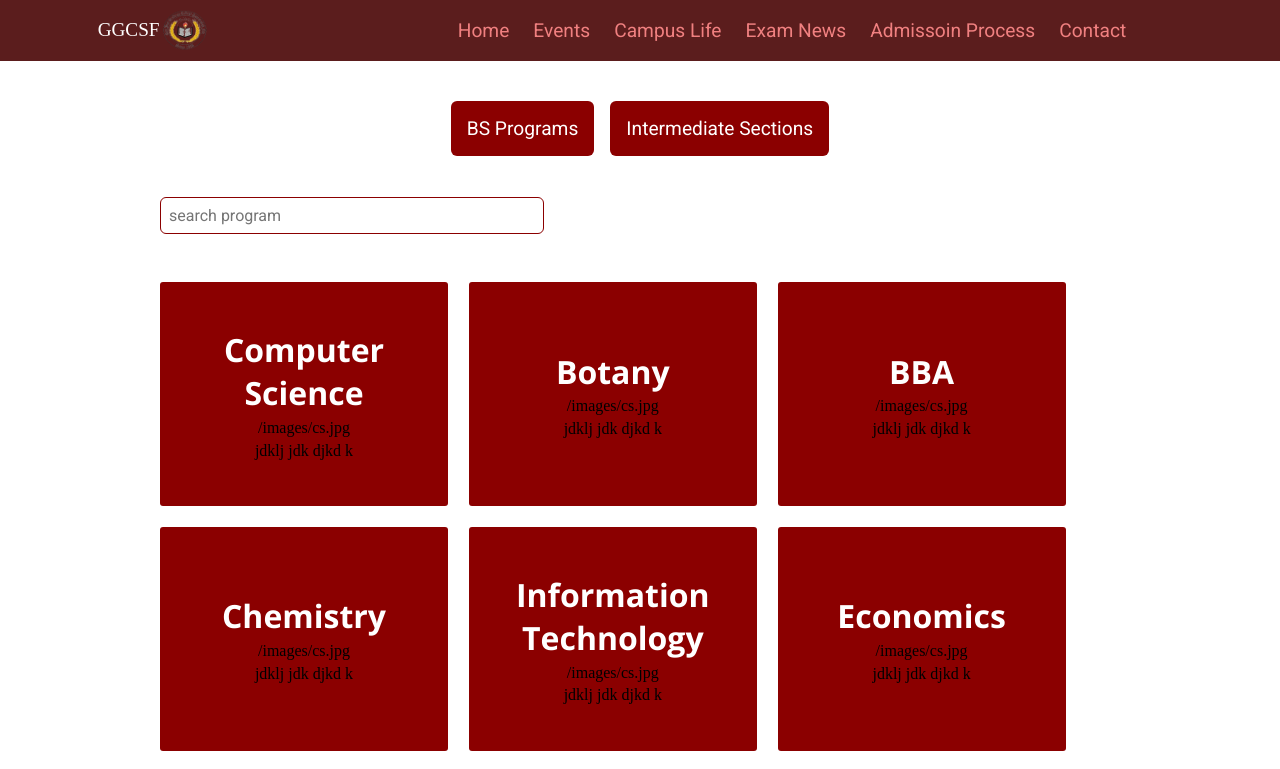
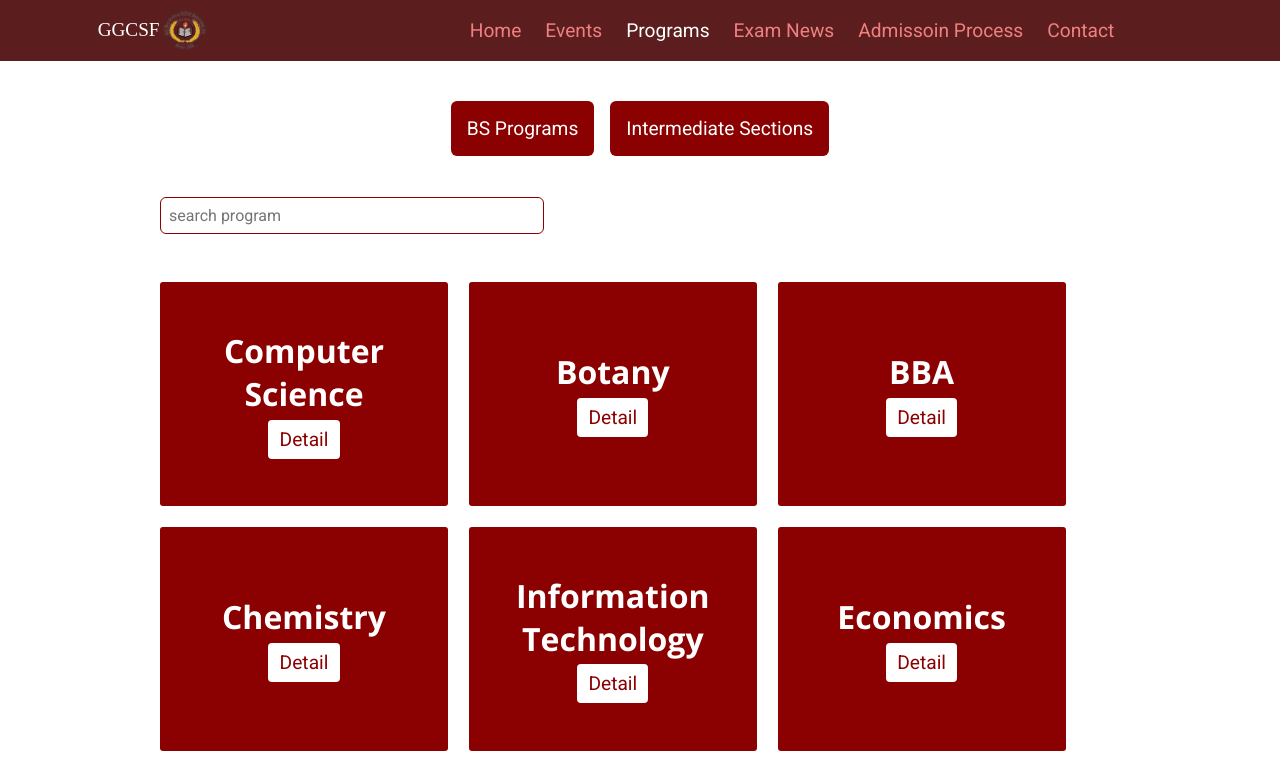
Before and after one commit to RMHamzaArif89/FYP-College-Website, a React (Vite) app in the folder College_Site_Frontend/: page /programs in a window 1280 px wide. Shown: the top 769 px of the page. Built offline with nearby package versions, Linux system fonts and the light colour scheme.

Commit message:
updated eventsPage ProgramsPage & examNews

```diff
--- a/College_Site_Frontend/src/Components/Nav/NavLinks.jsx
+++ b/College_Site_Frontend/src/Components/Nav/NavLinks.jsx
@@ -7,7 +7,7 @@ function NavLinks() {
   <>
    <NavLink to="/" exact activeClassName="active">Home</NavLink>
                 <NavLink to="/eventsPage" activeClassName="active">Events</NavLink>
-                <NavLink to="/campusLife" activeClassName="active">Campus Life</NavLink>
+                <NavLink to="/programs" activeClassName="active">Programs</NavLink>
                 <NavLink to="/examNews" activeClassName="active">Exam News</NavLink>
                 <NavLink to="/admissionProcess" activeClassName="active">Admissoin Process</NavLink>
                 <NavLink to="/contact" activeClassName="active">Contact</NavLink>
--- a/College_Site_Frontend/src/Pages/EventsPage/EventsPage.jsx
+++ b/College_Site_Frontend/src/Pages/EventsPage/EventsPage.jsx
@@ -10,7 +10,9 @@ function EventsPage() {
   return (
     <div className='eventsPage'>
       <div className="eventPageCon1">
-        GPCSF Organize multiple Events in a year with consistencey
+        <div className="eventConText">
+          <div className="eventConTextH1">  GPCSF Organize multiple Events in a year with consistencey</div>
+        </div>
       </div>
       <div className="eventPageUpcoming">
         <div className="upcomingHeading">
--- a/College_Site_Frontend/src/Pages/ExamNews/examNews.css
+++ b/College_Site_Frontend/src/Pages/ExamNews/examNews.css
@@ -20,8 +20,10 @@
 
 
 .examCard{
-    width: 40%;
-    height: 14rem;
+    min-height: 40%;
+    max-width: auto;
+    min-height: 14rem;
+    max-height: auto;
     display: flex;
     cursor: pointer;
     flex-direction: column;
--- a/College_Site_Frontend/src/Pages/Programs/BS.jsx
+++ b/College_Site_Frontend/src/Pages/Programs/BS.jsx
@@ -1,9 +1,18 @@
 import React, { useState } from 'react'
 import { BSData } from './ProgramsData'
+import ProgramsModal from './ProgramsModal'
+import './programs.css'
 
 function BS() {
   let[query,setQuery]=useState('')
+  const[programModal,setProgramsModal]=useState(false)
+  const [ind,setInd]=useState(0)
   // console.log(query)
+
+  const openModalFunc=(i)=>{
+    setInd(i)
+    setProgramsModal(true)
+  }
   return (
 <>
 <input type="text" placeholder='search program' className='searchProgram' value={query} onChange={(e)=>{setQuery(e.target.value)}}/>
@@ -13,16 +22,16 @@ function BS() {
             BSData.filter((data)=>{
               return query.toLowerCase() ===''? data:
               data.title.toLowerCase().includes(query.toLowerCase())
-            }).map((data)=>{
+            }).map((data,i)=>{
                 return(
                <div className="programsCard">
                 <div className="programsTitle ">{data.title}</div>
-                    <div className="programsImg">{data.img}</div>
-                    <div className="programsDes">{data.description}</div>
+                <div className="programsBtn" onClick={()=>openModalFunc(i)}>Detail</div>
                </div>
                 )
             })
         }
+        {programModal&&<ProgramsModal data={BSData[ind]} setModal={setProgramsModal}/>}
   </div>
 </>
   )
--- a/College_Site_Frontend/src/Pages/Programs/Inter.jsx
+++ b/College_Site_Frontend/src/Pages/Programs/Inter.jsx
@@ -15,7 +15,7 @@ function Inter() {
                     return(
                    <div className="programsCard">
                     <div className="programsTitle ">{data.title}</div>
-                        <div className="programsImg">{data.img}</div>
+                      <img src={data.img} alt="" className="programsImg" />
                         <div className="programsDes">{data.description}</div>
                    </div>
                     )
--- a/College_Site_Frontend/src/Pages/Programs/ProgramsData.js
+++ b/College_Site_Frontend/src/Pages/Programs/ProgramsData.js
@@ -2,27 +2,27 @@
     {
         title:'ICS',
         img:'/',
-        description:'djkd kd dkj '
+        description:''
     },
     {
         title:'FSc (Pre-Medical)',
         img:'/',
-        description:'djkd kd dkj '
+        description:''
     },
     {
         title:'FSc (Pre-Enginerring)',
         img:'/',
-        description:'djkd kd dkj '
+
     },
     {
         title:'ICOM (Commerce)',
         img:'/',
-        description:'djkd kd dkj '
+
     },
     {
         title:'FA (Humanities/Arts)',
         img:'/',
-        description:'djkd kd dkj '
+
     },
 ]
 
@@ -31,87 +31,92 @@ const BSData=[
     {
         title:'Computer Science',
         img:'/images/cs.jpg',
-        description:'jdklj jdk djkd k'
+        description:'The Mission of the department is to be responsible for prototypical education and training to students in all the feilds of computing. So that they can effectively contribute to academia and industry. The visionof Computer Science Departmentis to ensure that our students get maximum adbangtage of themodern computerrelatedtechnologies to solve complex scientific problems.'
     },
     {
         title:'Botany',
         img:'/images/cs.jpg',
-        description:'jdklj jdk djkd k'
+        description:'The department aims to standing amongst one of the best department of Botany in Pakistan. Weaim to achieve this through high quality educaiton and research relavant to local, regionaland national needs by coolaboration wiht leading research  institues. We are maintaining high level of integrity, reponsibilitry, and producing well trained manpwer to participate in the devlopment of country and nation.'
     },
     {
         title:'BBA',
         img:'/images/cs.jpg',
-        description:'jdklj jdk djkd k'
+        description:'To Provide quality educaitn to business graduates through inculccating conceptual knowledge in them.'
     },
     {
         title:'Chemistry',
         img:'/images/cs.jpg',
-        description:'jdklj jdk djkd k'
+        description:'Department of Chemistry is determined to play a vital role in promoting scientific education and reserach culture for development of human resources through its high qualified faculty.'
     },
     {
         title:'Information Technology',
         img:'/images/cs.jpg',
-        description:'jdklj jdk djkd k'
+        description:'The Mission of the department is to be responsible for prototypical education and training to students in all the feilds of computing. So that they can effectively contribute to academia and industry. The visionof Computer Science Departmentis to ensure that our students get maximum adbangtage of themodern computerrelatedtechnologies to solve complex scientific problems.'
     },
     {
         title:'Economics',
         img:'/images/cs.jpg',
-        description:'jdklj jdk djkd k'
+        description:'We endeavour to provide high qullity education & extra ordinary learning experience that prepare our students for high positions in business, industry & corporate secror. To educate our students to become successful professional & socially responsible citizens, to play constructive role in thier communities.'
     },
     {
         title:'Physics',
         img:'/images/cs.jpg',
-        description:'jdklj jdk djkd k'
+        description:'To promote practical and research work in different field of Physics. To Brng some creative minds in front of society and polish thier hidden skills.'
     },
     {
         title:'Political Science',
         img:'/images/cs.jpg',
-        description:'jdklj jdk djkd k'
+        description:'To Educate the students and groom thier personalities. To Enlighten the youth hwho is the soul of society for the better understanding of society and culture.'
     },
     {
         title:'Sociology',
         img:'/images/cs.jpg',
-        description:'jdklj jdk djkd k'
+        description:'The Department of Sociology provides a rigorous and academically challenging probgram of studt that allows its students to develop intellectually, socially, professionally. We teach students the scientific, interpretative and critical skiils, needed to coduct theroretially sound.'
     },
     {
         title:'English',
         img:'/images/cs.jpg',
-        description:'jdklj jdk djkd k'
+        description:'Department of English aims at providing focused guidance regarding English language and literature so that every single student should benefit from  the global utilization of modern lingua Franca. We endeavor tocreate broader understanding regarding English language. On advanced level we are developing a literary and academic atmophere for bringing in creativity and wider understanding of English Literature.'
     },
     {
         title:'Geography',
         img:'/images/cs.jpg',
-        description:'jdklj jdk djkd k'
+        description:'Geogaphy has its own identity as an academic discipline and social science. Geographers a re not only concerned in first aspect of subject matter but more concern in social relation in the space. Moreover, our focus is also on the social issues of Pakistan and these are missing in other social sciences.'
     },
     {
         title:'History',
         img:'/images/cs.jpg',
-        description:'jdklj jdk djkd k'
+        description:'The Primary mission of the department is to educate students for effective leadership and membership in a global political, social and economic community by proving an historical understanding of the maor world cultures.'
     },
     {
         title:'Islamic Studies',
         img:'/images/cs.jpg',
-        description:'jdklj jdk djkd k'
+        description:'To improve the standard of Education and enhance the character building of students. The department of endeavor hard to inclcade the true Islamic spirit among students.'
     },
     {
         title:'Mathematics',
         img:'/images/cs.jpg',
-        description:'jdklj jdk djkd k'
+        description:'The deparment is striving to produce graduates who have competence in mathematics alongside the ability to apply mathematical principles and attain mathematical precision in any other field research in basic and social sciences, computational analysis, socio-historical deveolopment etc. The special focus of the programs offered by us is on highlighting the contribution made by thier works.'
     },
     {
         title:'Statistics',
         img:'/images/cs.jpg',
-        description:'jdklj jdk djkd k'
+        description:'The mision of the Department of Statistics is to contribute to the overall objective informative demands that we help to develop the next generation of statistics professonals while increasing the statistial literacy of our students.'
     },
     {
         title:'Urdu',
         img:'/images/cs.jpg',
-        description:'jdklj jdk djkd k'
+        description:'Urdu is our National Language and it is the dire need of time to  work for it for national harmnony and cause, therefore department of Urdu is determined to contribute in the promotion and devlopment of Urdu language and literature.'
     },
     {
         title:'Zoology',
         img:'/images/cs.jpg',
-        description:'jdklj jdk djkd k'
+        description:'The empower the students morally and intellectually and to help ehtm to emerge as good citizens & Islamic scholar of tomorrow so that thier identity is recognized with a different.'
+    },
+    {
+        title:'Applied Psychology',
+        img:'/images/cs.jpg',
+        description:'The mission of our graduate program is to provide students with the requisite knowledge,understandings andskills, and the appropriate experience and accomplishments that are neededto be successful in pursuing thier careers. Graduate students are trained to integrate a board understanding of psychological principles and expertise into specificbasic and applied domains.'
     },
 ]
 export{
--- /dev/null
+++ b/College_Site_Frontend/src/Pages/Programs/ProgramsModal.jsx
@@ -0,0 +1,25 @@
+import React, { useState } from 'react'
+import './programs.css'
+import { ImCross } from "react-icons/im";
+
+function ProgramsModal({data,setModal}) {
+
+  return (
+<div className="programsModalCon">
+<div className='programsModal'>
+        <div className="contactInfoCross">
+        <ImCross onClick={() => setModal(false)} />
+      </div>
+        <div className="programsModalHeading">{data.title} Department</div>
+        <div className="programsModalHeading2">Mission Statement</div>
+        <div className="programsModalDes">
+            {data.description}
+        </div>
+
+
+    </div>
+</div>
+  )
+}
+
+export default ProgramsModal
--- a/College_Site_Frontend/src/Pages/Programs/programs.css
+++ b/College_Site_Frontend/src/Pages/Programs/programs.css
@@ -10,6 +10,7 @@
     flex-direction: column;
     gap: 2rem;
     padding: 2rem;
+    position: relative;
 }
 .programsContainer .programsNavSections{
     width: 80%;
@@ -86,9 +87,71 @@
     top:0;
     left: 0;
 }
-.programsProgramsCard .programsDes{
+.programsCard .programsBtn{
     font-size: 1.2rem;
-    color: lightgray;
+    padding: .5rem .7rem;
+    color: darkred;
+    background: white;
+    font-family: 'Roboto','sans-serif';
+    border-radius: 4px;
+    transition: all .3s linear;
+}
+.programsBtn:hover{
+background: rgba(223, 221, 221, 0.895);
+cursor: pointer;
+}
+
+.programsModalCon{
+    width: 100%;
+    height: 100vh;
+    background: #0000007d;
+    display:flex;
+    align-items: center;
+    justify-content: center;
+    flex-direction: column;
+    position: fixed;
+    top: 0;
+    left: 0;
+    z-index: 100;
+}
+
+
+.programsModal{
+    width: 50%;
+    min-height:24rem;
+    max-height: auto;
+    padding: 3rem;
+    display: flex;
+    gap: .9rem;
+    flex-direction: column;
+    background:rgba(139, 0, 0, 0.988);
+    position: absolute;
+    transform: translate(-50%,-50%);
+    top: 50%;
+    left: 50%;
+
+}
+ .programsModalHeading{
+    font-size: 2rem;
+    font-weight: bold;
+    font-family: 'Roboto','sans-serif';
+    color: darkred;
     text-align: center;
-    font-family: "Roboto", sans-serif;
+    padding: .5rem;
+    background: darkgray;
+    display:inline;
 }
+.programsModalHeading2{
+    font-size: 1.8rem;
+    font-weight: bold;
+    font-family: 'Roboto','sans-serif';
+    color: white;
+    text-align: justify;
+}
+ .programsModalDes{
+    font-size: 1.3rem;
+    color: white;
+    font-family: 'Roboto','sans-serif';
+    text-align: justify;
+
+}
```
Also changed, not shown: College_Site_Frontend/src/Pages/EventsPage/eventsPage.css (+32 -2 lines).
